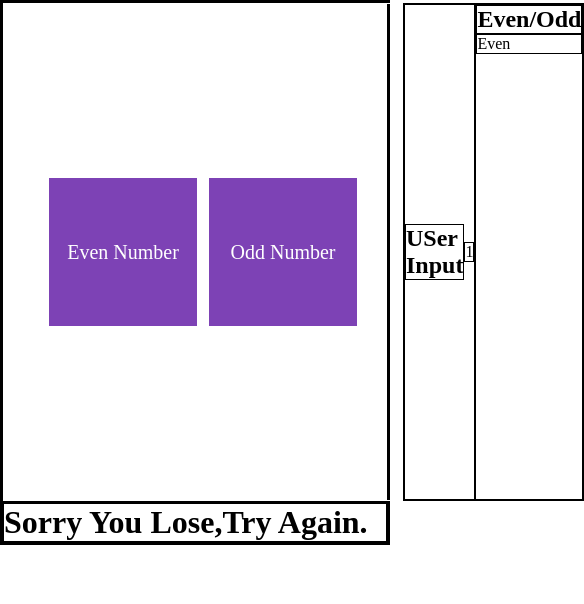
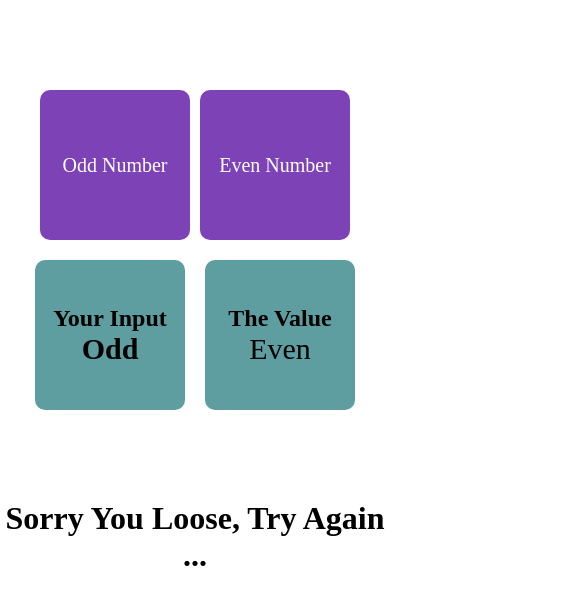
Before and after one commit to Maliktalha123/EvenOddGame, a plain HTML site: page index.html in a window 390 px wide. Both pictures are taken after a click on the element "Odd Number". Shown: the whole page, 584 px wide, since content can reach past the window. Drawn offline with Linux system fonts and the light colour scheme.

Commit message:
Project Completed...

```diff
--- a/index.html
+++ b/index.html
@@ -9,20 +9,19 @@
   <body>
     <div class="main">
       <div class="buttons">
-        <div onclick="evenOrOdd('2')" class="evenNumber">Even Number</div>
-        <div onclick="evenOrOdd('1')" class="oddNumber">Odd Number</div>
+        <div onclick="evenOrOdd('Odd')" class="oddNumber">Odd Number</div>
+        <div onclick="evenOrOdd('Even')" class="evenNumber">Even Number</div>
       </div>
       <div class="result">
         <div class="userInput">
-          <h2>USer Input</h2>
-          <div id="userInput"></div>
-          </div>
+          <h2>Your Input</h2>
+          <h2 id="userInput">-</h2>
+        </div>
         <div class="randomNumber">
-          <h2>Even/Odd</h2>
-          <div id="randomNumber"></div>
+          <h2>The Value</h2>
+          <div id="randomNumber">-</div>
         </div>
       </div>
-
     </div>
     <div class="messageForClient">
       <h1 id="messageForClient"></h1>
--- a/index.js
+++ b/index.js
@@ -1,6 +1,9 @@
 let userInput = document.getElementById("userInput");
 let randomNumber = document.getElementById("randomNumber");
-let messageForClient =document.getElementById("messageForClient")
+
+let messageForClient = document.getElementById("messageForClient");
+let winMessage = "Congrats, You Win";
+let looseMessage = "Sorry You Loose, Try Again ...";
 
 function evenOrOdd(value) {
   userInput.innerText = value;
@@ -8,11 +11,20 @@ function evenOrOdd(value) {
   console.log(randomNum);
 
   if (randomNum == 1) {
+    randomNumber.innerText = "Odd";
 
-    randomNumber.innerText = "Odd";
-messageForClient.innerText = "Congrats !, You Won"
-} else {
+    if (userInput.innerText === randomNumber.innerText) {
+      messageForClient.innerText = winMessage;
+    } else {
+      messageForClient.innerText = looseMessage;
+    }
+  } else if (randomNum === 2) {
     randomNumber.innerText = "Even";
-    messageForClient.innerText= "Sorry You Lose,Try Again. "
+
+    if (userInput.innerText === randomNumber.innerText) {
+      messageForClient.innerText = winMessage;
+    } else {
+      messageForClient.innerText = looseMessage;
+    }
   }
 }
--- a/style.css
+++ b/style.css
@@ -2,16 +2,18 @@
   margin: 0;
   padding: 0;
   box-sizing: border-box;
-  border: 1px solid;
 }
 .main {
+  gap: 20px;
   display: flex;
   height: 500px;
+  justify-content: center;
 }
 .buttons {
   display: flex;
   gap: 10px;
-  min-width: 400px;
+
+  /* min-width: 400px; */
   align-items: center;
   justify-content: center;
   color: white;
@@ -20,6 +22,7 @@
 .oddNumber {
   background-color: rgb(125, 66, 181);
   width: 150px;
+  border-radius: 10px;
   height: 150px;
   font-size: 20px;
   display: flex;
@@ -34,11 +37,47 @@
 }
 .result {
   display: flex;
-  width: 400px;
+  /* width: 400px; */
+  align-items: center;
+  justify-content: center;
+  gap: 20px;
 }
 .userInput,
-.userInput {
+.randomNumber {
+  min-width: 150px;
+  border-radius: 10px;
   display: flex;
+  flex-direction: column;
   justify-content: center;
   align-items: center;
+  background-color: cadetblue;
+  height: 150px;
 }
+#userInput,
+#randomNumber {
+  font-size: 30px;
+}
+.messageForClient {
+  text-align: center;
+}
+
+@media screen and (max-width: 743px) {
+  .main {
+    flex-direction: column;
+    gap: 20px;
+  }
+}
+@media screen and (max-width: 345px) {
+  .buttons,
+  .result {
+    flex-direction: column;
+    /* gap: 20px; */
+  }
+  .oddNumber {
+    margin-top: 190px;
+  }
+  .messageForClient {
+    position: absolute;
+    bottom: 15px;
+  }
+}
```
